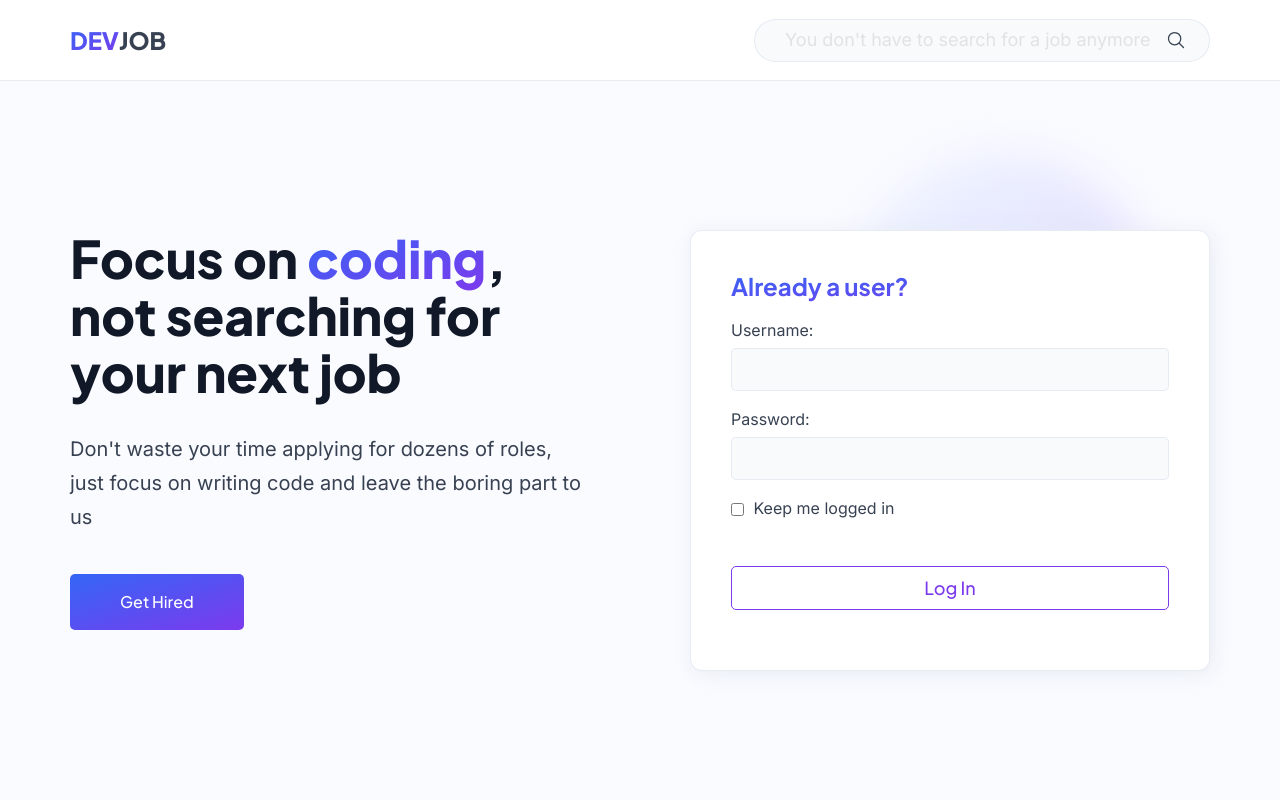
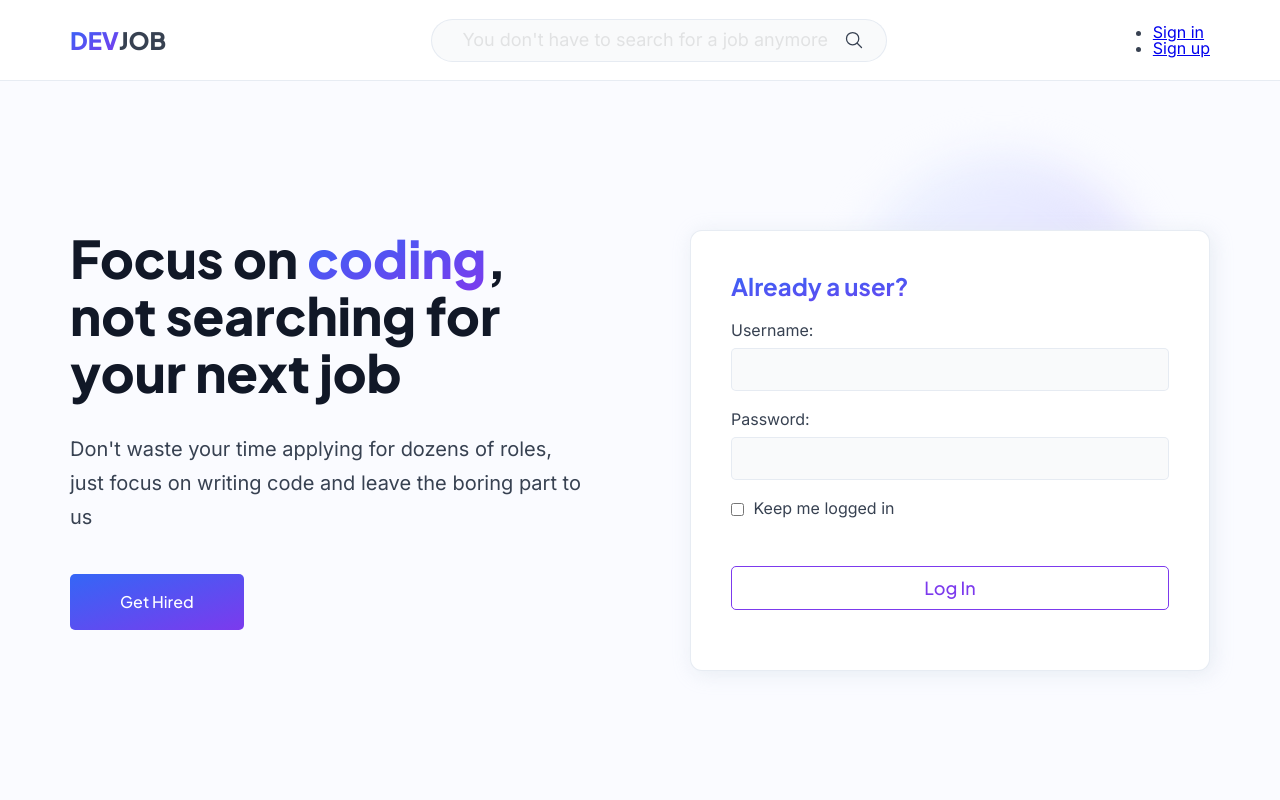
Before and after one commit to kom42ec/dev-form, a plain HTML site: page index.html in a window 1280 px wide. Shown: the top 800 px of the page. Drawn offline with nearby package versions, Linux system fonts and the light colour scheme.

Commit message:
navigation added

```diff
--- a/index.html
+++ b/index.html
@@ -42,6 +42,17 @@
           />
           <ion-icon class="search-icon" name="search-outline"></ion-icon>
         </div>
+
+        <nav class="main-nav">
+          <ul class="nav-list">
+            <li class="nav-item">
+              <a href="#" class="nav-link">Sign in</a>
+            </li>
+            <li class="nav-item">
+              <a href="#" class="nav-link">Sign up</a>
+            </li>
+          </ul>
+        </nav>
       </div>
     </header>
 
```
